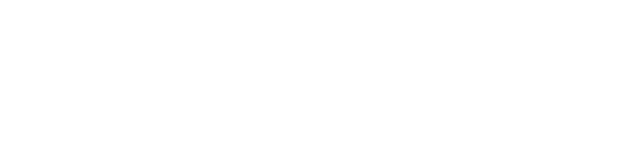
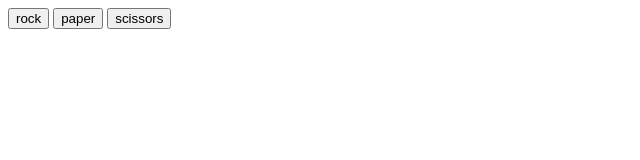
Before and after one commit to aaelsay3d/rock-paper-scissors, a plain HTML site: page index.html in a window 1280 px wide. Shown: the whole page, without its empty margins (0-640 px from the left). Drawn offline with Linux system fonts and the light colour scheme.

Commit message:
Create a button for each selection

```diff
--- a/index.html
+++ b/index.html
@@ -9,7 +9,9 @@
 </head>
 
 <body>
-
+    <button>rock</button>
+    <button>paper</button>
+    <button>scissors</button>
 </body>
 
 </html>
```
